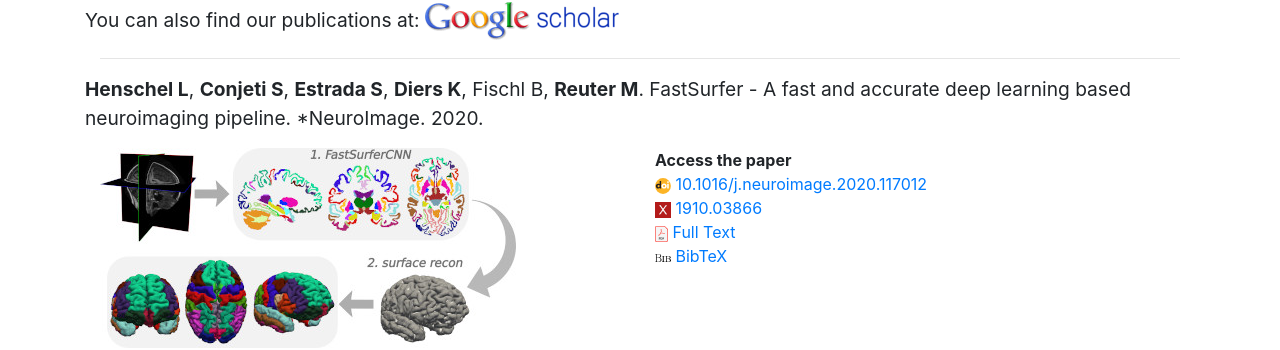
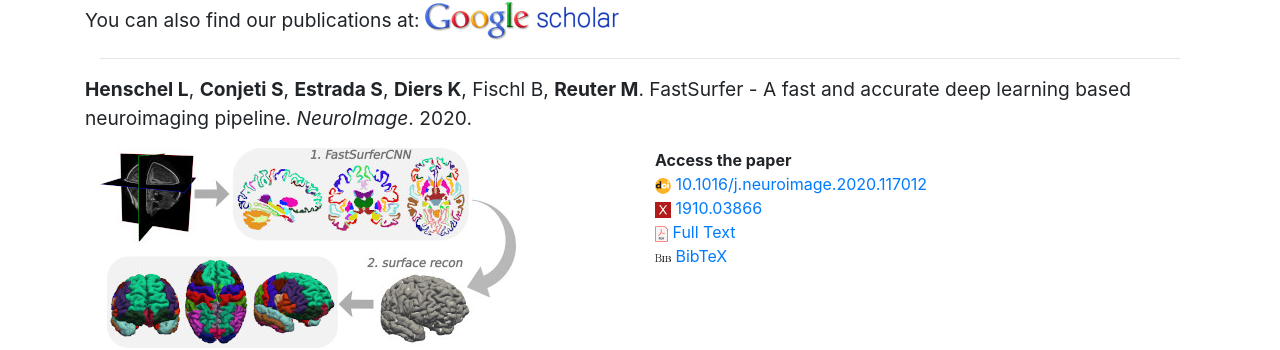
Before and after one commit to Deep-MI/Deep-MI.github.io, a Jekyll site: the page built from publications/index.html, in a window 1280 px wide and 900 px high. Shown: the part 131-481 px from the top of the window. Built offline with Jekyll 4.4.1, drawn with Linux system fonts in a browser that asks for light colours; nearby versions of some CDN libraries; comment, search, counter and statistics services are not loaded.

Commit message:
fix formatting

```diff
--- a/_data/publications.yml
+++ b/_data/publications.yml
@@ -33,7 +33,7 @@
 - id: 'henschel_2020'
   authors: '**Henschel L**, **Conjeti S**, **Estrada S**, **Diers K**, Fischl B, **Reuter M**'
   title: 'FastSurfer - A fast and accurate deep learning based neuroimaging pipeline'
-  journal: '*NeuroImage'
+  journal: '*NeuroImage*'
   type: 'journal'
   year: 2020
   month: 06
```
